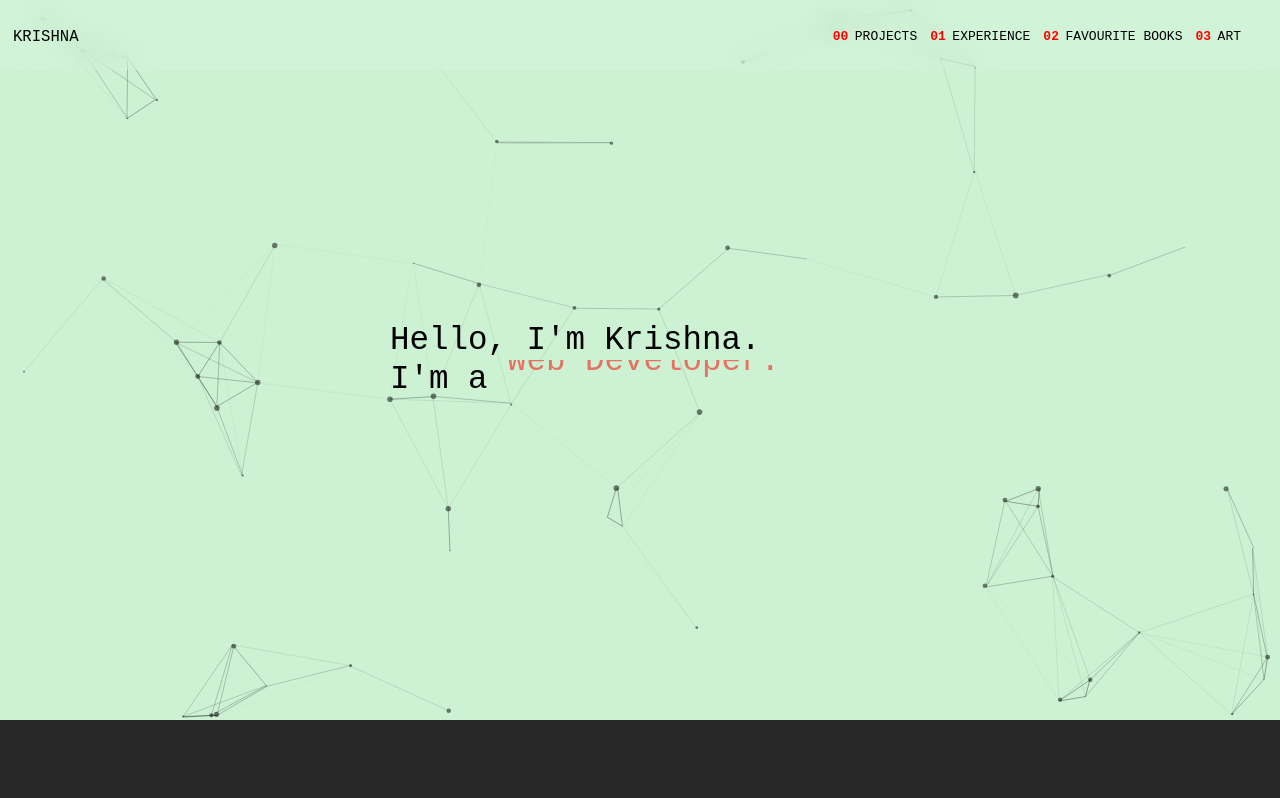
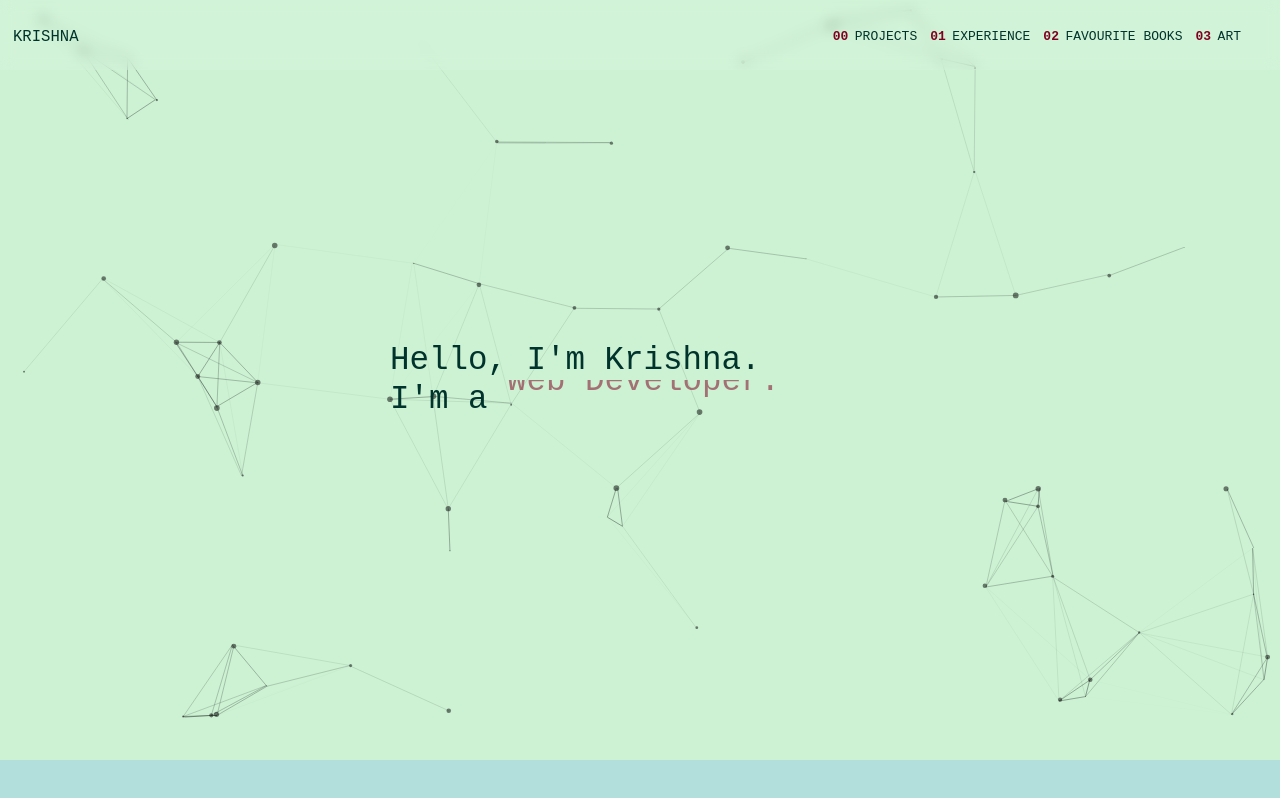
Before and after one commit to krishnaraketla/portfolio, a React (Create React App) app in the folder frontend/: page / in a window 1280 px wide. Shown: the top 798 px of the page. Built offline with nearby package versions, Linux system fonts and the light colour scheme; the HTML template or start-up script is replaced by a standard one.

Commit message:
Teal theme + header transperecny

```diff
--- a/frontend/src/styles/HeroSection.css
+++ b/frontend/src/styles/HeroSection.css
@@ -1,7 +1,7 @@
 .hero {
     display: flex;
     flex: 1;
-    height: 90vh;
+    height: 95vh;
     min-height:350px;
     overflow: hidden;
 }
@@ -51,7 +51,7 @@
 .hero-text .changing-text {
     display: inline-block;
     animation: scrollUp 3s linear infinite;
-    color: red;
+    color: #800020;
     text-align: left;
 }
 
--- a/frontend/src/styles/Navbar.css
+++ b/frontend/src/styles/Navbar.css
@@ -10,7 +10,6 @@
     position: fixed;
     width: 100%;
     top: 0;
-    /* background-color: var(--alt-background-color); */
 }
 
 .logo{
@@ -50,7 +49,7 @@
 
 .primary-navigation li span {
     font-weight: bold;
-    color: red;
+    color: #800020;
 }
 
 .primary-navigation li a {
@@ -64,7 +63,7 @@
 }
 
 .primary-navigation li a:hover {
-    color: #FFFACD /* Change color on hover */
+    color: #800020
 }
 
 .primary-navigation li span, .primary-navigation li a {
@@ -73,7 +72,7 @@
 
 @media (max-width: 40em) {
     .primary-header{
-
+        background: hsl(0 0% 100% / 0.5);
     }
     .primary-navigation {
         flex-direction: column;
@@ -81,7 +80,7 @@
         position: fixed;
         padding: min(30vh, 10rem) 2rem;
         inset: 0 0 0 35%;
-        z-index: 1000;
+        z-index: calc(99999+1);
         --gap: 2em;
 
         transition: transform 0.3s ease-in-out; /* Smooth slide transition */
@@ -90,8 +89,8 @@
         overflow-y: auto; /* Allows scrolling within the menu */
         height: 100vh;
 
-        background: hsl(0 0% 100% / 0.1);
-        backdrop-filter: blur(1rem);
+        background: hsl(0 0% 100% / 0.3);
+        backdrop-filter: blur(1.5rem);
     }
 
     .primary-navigation.expanded {
@@ -127,6 +126,6 @@
 
     .primary-header{
         background: hsl(0 0% 100% / 0.1);
-        backdrop-filter: blur(1rem);
+        backdrop-filter: blur(0.5rem);
     }
 }
--- a/frontend/src/styles/variable.css
+++ b/frontend/src/styles/variable.css
@@ -1,19 +1,17 @@
 :root {
   --background-color: #CCF2D3;
-  --title-text-color: #000000;
-  --title-text-hover: #000000;
-  --body-text-color: #ffffff;
-  --caption-text-color: #000000;
-  --background-hover-color: #B0C4DE;
-  --border: 1px solid #D3D3D3;
-  --nav-arrows: var(--title-text-color);
-  --nav-arrows-hover: var(--title-text-hover);
+  --title-text-color: #00332C; /* Dark teal: good contrast with mint */
+  --title-text-hover: #005047; /* Slightly lighter teal for hover */
+  --body-text-color: #333333; /* Dark gray: readable and less stark than black */
+  --caption-text-color: #004D40; /* Teal: complements the background and title text */
+  --background-hover-color: #B0E0D6; /* Softened mint: slightly darker for hover effect */
+  --border: 1px solid #8AB6A5; /* Medium green-gray for subtle border */
 
-  --alt-background-color: #282828;
-  --alt-title-text-color: #000000;
-  --alt-title-text-hover: #000000;
-  --alt-body-text-color: #696969;
-  --alt-caption-text-color: #000000;
-  --alt-background-hover-color: #000000;
+  --alt-background-color: #B2DFDB; /* Light aqua-green: a softer, lighter contrast to mint green */
+  --alt-title-text-color: #00474F; /* Dark cyan: still readable, softer than black */
+  --alt-title-text-hover: #00717A; /* Medium teal: a slightly more vivid color for hover */
+  --alt-body-text-color: #4F6367; /* Muted gray-green: gentle on the eyes */
+  --alt-caption-text-color: #00474F; /* Matches title text for consistency */
+  --alt-background-hover-color: #A0C4C4; /* Slightly darker aqua-green: for a gentle hover effect */
 
 }
```
